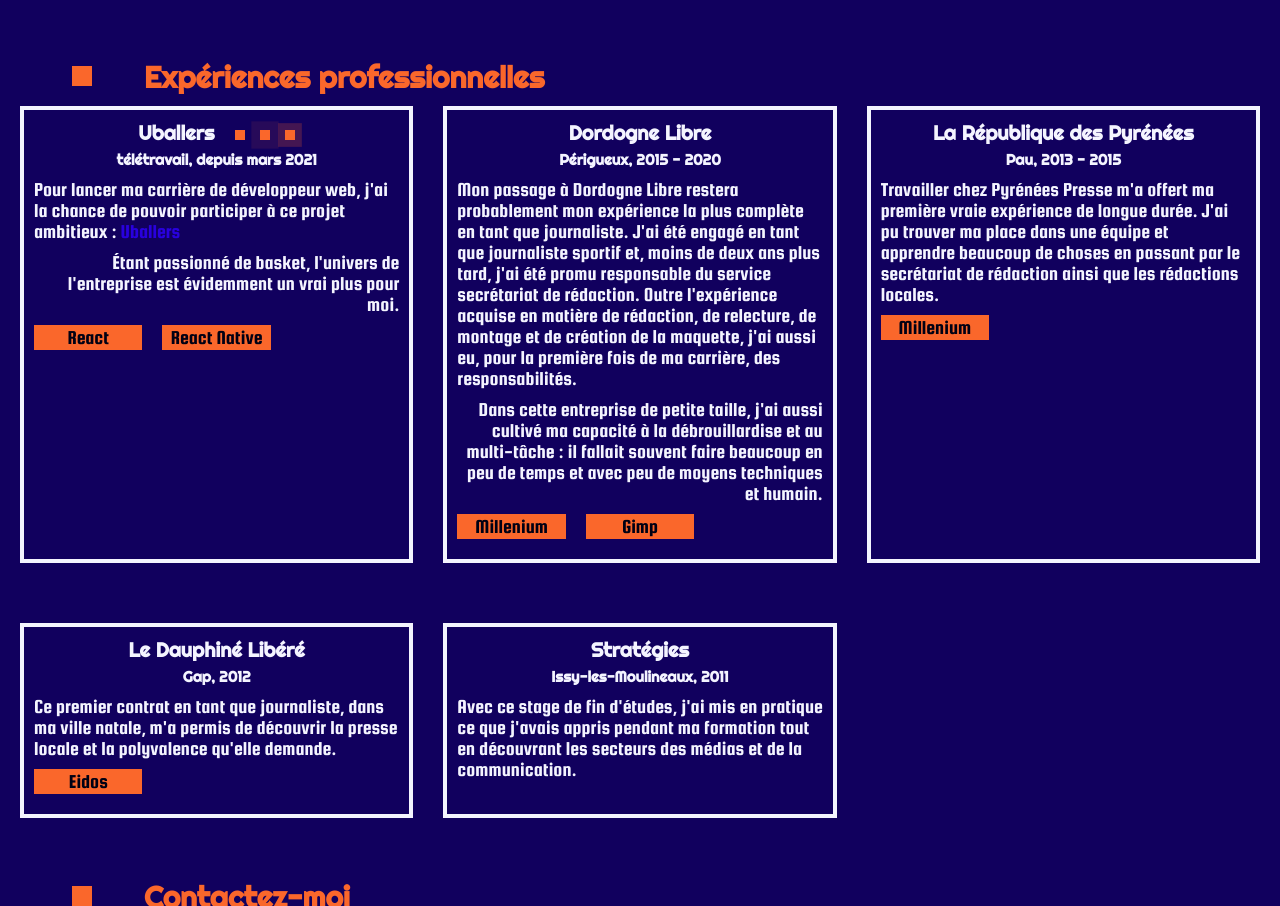
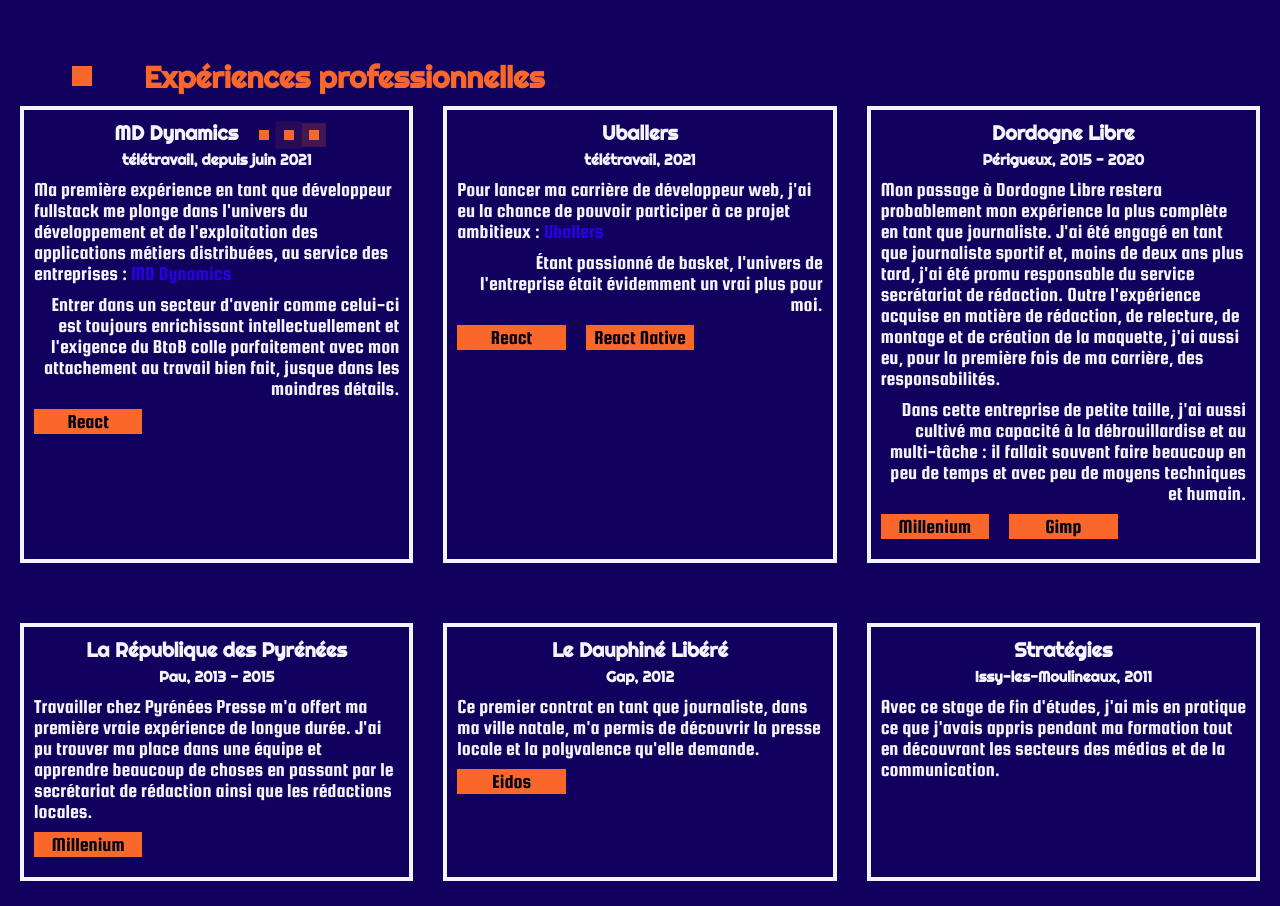
Before and after one commit to e-floran/onlinecv, a React (Create React App) app: page /experience in a window 1280 px wide. Shown: the part 1460-2366 px from the top of the page. Built offline with nearby package versions, Linux system fonts and the light colour scheme.

Commit message:
added MD Dynamics

```diff
--- /dev/null
+++ b/src/components/Experience/MDDynamics.jsx
@@ -0,0 +1,42 @@
+function MDDynamics() {
+  return (
+    <article className="project">
+      <h5 className="projectTitle">
+        MD Dynamics{" "}
+        <span>
+          <span
+            className="miniPulsar"
+            style={{ animation: `pulsed 2s linear 0.5s infinite` }}
+          />
+          <span
+            className="miniPulsar"
+            style={{ animation: `pulsed 2s linear 0.75s infinite` }}
+          />
+          <span
+            className="miniPulsar"
+            style={{ animation: `pulsed 2s linear 1s infinite` }}
+          />
+        </span>
+      </h5>
+      <h6 className="projectDate">télétravail, depuis juin 2021</h6>
+      <p>
+        Ma première expérience en tant que développeur fullstack me plonge dans
+        l'univers du développement et de l'exploitation des applications métiers
+        distribuées, au service des entreprises :{" "}
+        <a href="https://www.mddynamics.fr/" title="Site de MD DYnamics">
+          MD Dynamics
+        </a>
+      </p>
+      <p>
+        Entrer dans un secteur d'avenir comme celui-ci est toujours enrichissant
+        intellectuellement et l'exigence du BtoB colle parfaitement avec mon
+        attachement au travail bien fait, jusque dans les moindres détails.
+      </p>
+      <div className="technoContainer">
+        <p className="techno">React</p>
+      </div>
+    </article>
+  );
+}
+
+export default MDDynamics;
--- a/src/components/Experience/Uballers.jsx
+++ b/src/components/Experience/Uballers.jsx
@@ -1,16 +1,25 @@
-function Uballers(){
-    return(
+function Uballers() {
+  return (
     <article className="project">
-            <h5 className="projectTitle">Uballers <span><span className="miniPulsar" style={{animation: `pulsed 2s linear 0.5s infinite`}}/><span className="miniPulsar" style={{animation: `pulsed 2s linear 0.75s infinite`}}/><span className="miniPulsar" style={{animation: `pulsed 2s linear 1s infinite`}}/></span></h5>
-            <h6 className="projectDate">télétravail, depuis mars 2021</h6>
-            <p>Pour lancer ma carrière de développeur web, j'ai la chance de pouvoir participer à ce projet ambitieux : <a href="https://uballers.com/" title="Site de Uballers">Uballers</a></p>
-            <p>Étant passionné de basket, l'univers de l'entreprise est évidemment un vrai plus pour moi.</p>
+      <h5 className="projectTitle">Uballers</h5>
+      <h6 className="projectDate">télétravail, 2021</h6>
+      <p>
+        Pour lancer ma carrière de développeur web, j'ai eu la chance de pouvoir
+        participer à ce projet ambitieux :{" "}
+        <a href="https://uballers.com/" title="Site de Uballers">
+          Uballers
+        </a>
+      </p>
+      <p>
+        Étant passionné de basket, l'univers de l'entreprise était évidemment un
+        vrai plus pour moi.
+      </p>
       <div className="technoContainer">
         <p className="techno">React</p>
         <p className="techno">React Native</p>
       </div>
     </article>
-    )
-};
+  );
+}
 
 export default Uballers;
--- a/src/components/Experience/Work.jsx
+++ b/src/components/Experience/Work.jsx
@@ -3,9 +3,10 @@
 import RepPyrenees from "./RepubliquePyrenees";
 import Dauphine from "./Dauphine";
 import Strategies from "./Strategies";
+import MDDynamics from "./MDDynamics";
 
-function Work(){
-    return(
+function Work() {
+  return (
     <section className="sectionContainer">
       <article className="sectionTitle">
         <div className="pulsarContainer">
@@ -14,6 +15,7 @@
         <h3>Expériences professionnelles</h3>
       </article>
       <div className="projectsContainer">
+        <MDDynamics />
         <Uballers />
         <DordogneLibre />
         <RepPyrenees />
@@ -21,7 +23,7 @@
         <Strategies />
       </div>
     </section>
-    )
-};
+  );
+}
 
 export default Work;
--- a/src/components/home/Description.jsx
+++ b/src/components/home/Description.jsx
@@ -1,5 +1,5 @@
-function Description(){
-    return(
+function Description() {
+  return (
     <section className="sectionContainer">
       <article className="sectionTitle">
         <div className="pulsarContainer">
@@ -7,11 +7,23 @@
         </div>
         <h3>Mon parcours</h3>
       </article>
-            <p>Je suis actuellement développeur web chez Uballers. J'apporte une vraie passion pour le développement mais aussi un profil atypique enrichi par ma première vie professionnelle.</p>
-            <p>En effet, après plusieurs expériences réussies dans la presse et après avoir touché à tous les métiers qu'elle a à offrir, je me suis lancé un nouveau défi, tourné vers l'avenir, en devenant développeur.</p>
-            <p>Pour démarrer cette nouvelle carrière, entre 2020 et 2021, j'ai suivi une formation "Développeur web" sur le campus remote de la Wild code school.</p>
+      <p>
+        Je suis actuellement développeur web chez MD Dynamics. J'apporte une
+        vraie passion pour le développement mais aussi un profil atypique
+        enrichi par ma première vie professionnelle.
+      </p>
+      <p>
+        En effet, après plusieurs expériences réussies dans la presse et après
+        avoir touché à tous les métiers qu'elle a à offrir, je me suis lancé un
+        nouveau défi, tourné vers l'avenir, en devenant développeur.
+      </p>
+      <p>
+        Pour démarrer cette nouvelle carrière, entre 2020 et 2021, j'ai suivi
+        une formation "Développeur web" sur le campus remote de la Wild code
+        school.
+      </p>
     </section>
-    )
-};
+  );
+}
 
 export default Description;
```
Lines whose indentation alone changed are shown as unchanged.
